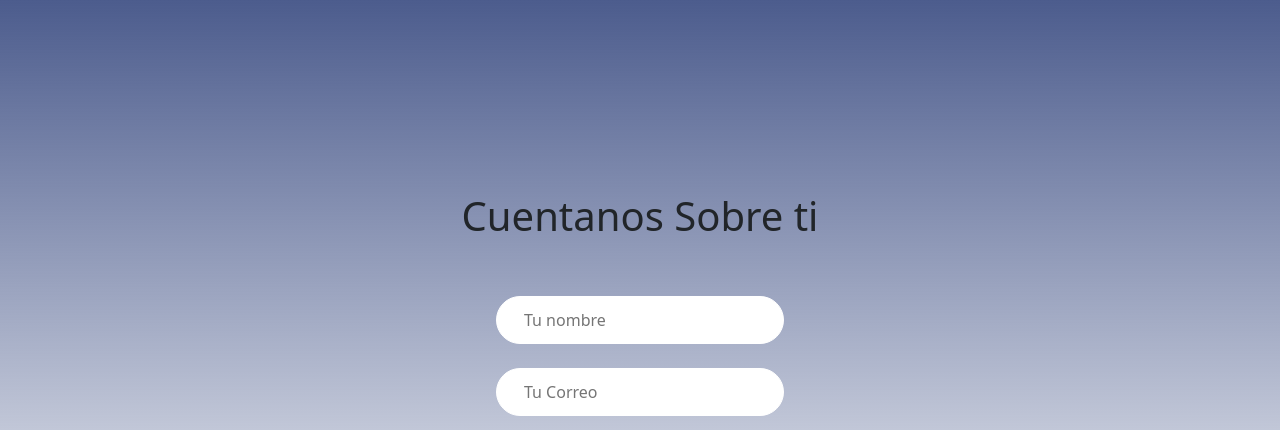
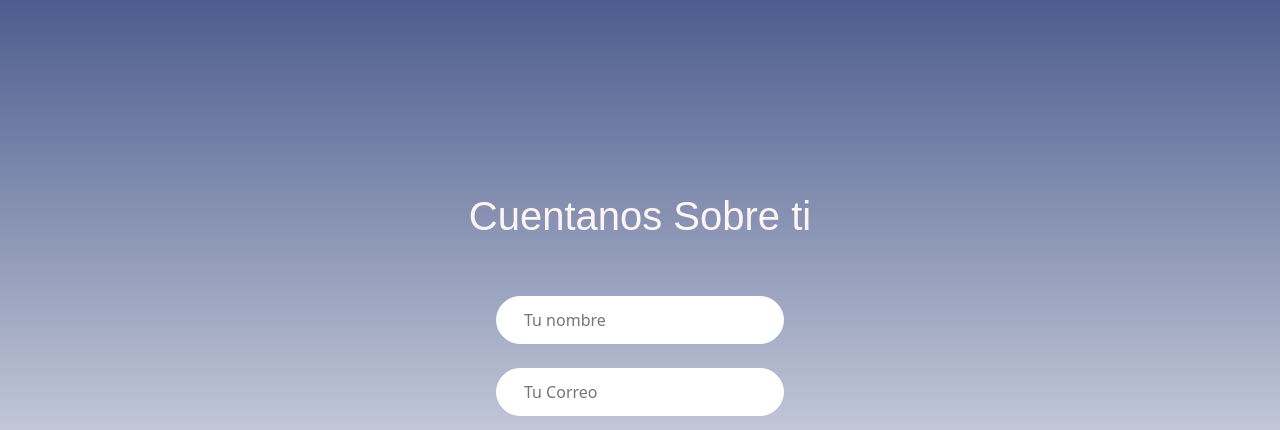
Before and after one commit to JuanEncizo/Landing_Page, a Flask app: page /registro in a window 1280 px wide. Shown: the top 430 px of the page. Run offline with Flask 2, Linux system fonts and the light colour scheme.

Commit message:
segundo commit

```diff
--- a/src/static/css/registro.css
+++ b/src/static/css/registro.css
@@ -7,8 +7,6 @@
     background: rgba(255, 255, 255, 1);
     border: 1px solid rgba(255, 255, 255, 1);
   }
-
-
 
   body {
     background: linear-gradient(to bottom, rgba(76, 92, 141, 1) 0%,rgba(255, 255, 255, 0) 100%);;
@@ -23,3 +21,9 @@
     background: rgba(167, 79, 255, 1);
     border: 1px solid rgba(167, 79, 255, 1);
   }
+
+  .textoReg{
+    font-family: fantasy;
+    font-size: 250%;
+    color: rgba(255, 244, 244, 1);
+  }
--- a/src/templates/registro.html
+++ b/src/templates/registro.html
@@ -16,11 +16,9 @@
     <br>
     <br>
     <br>
-    <h1>Cuentanos Sobre ti</h1>
+    <h1 class="textoReg">Cuentanos Sobre ti</h1>
     <br>
-
     <br>
-
     <input class="bg-28" type="text" name="Tu nombre" placeholder="      Tu nombre" required="required">
     <br>
     <br>
```
